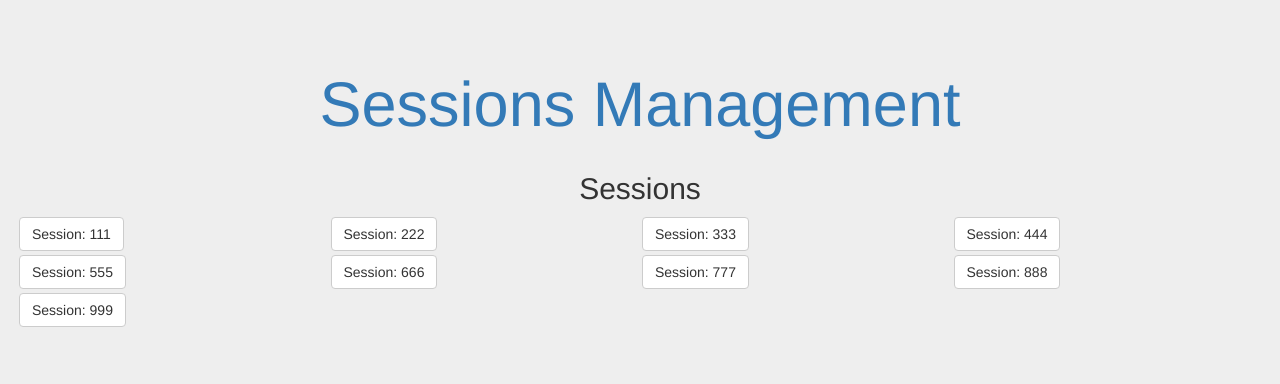
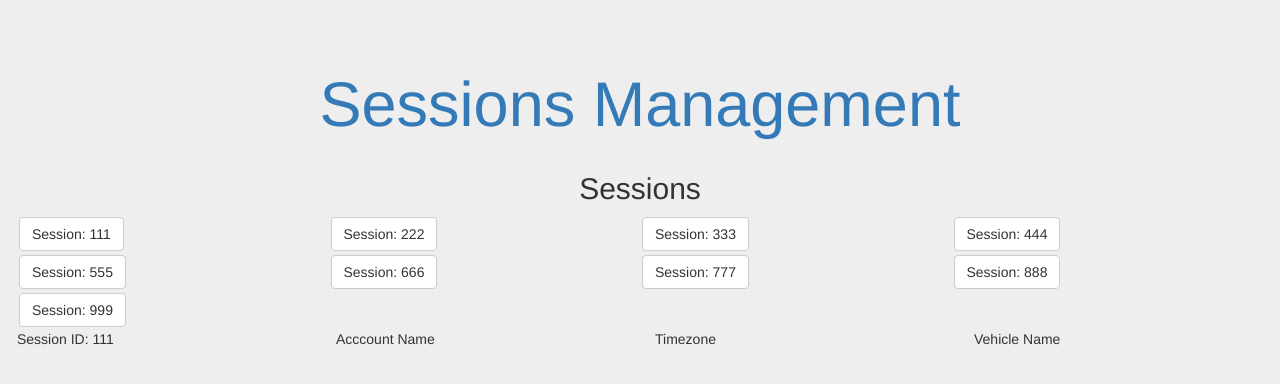
Before and after one commit to hankgalt/edfchallenge, a React app: page /sessions/111 in a window 1280 px wide. Shown: the top 384 px of the page. Built offline with nearby package versions, Linux system fonts and the light colour scheme.

Commit message:
Adds session details component, adds react-chartjs-2 npm package for charts, updates sessions component for session detail routing

```diff
--- a/package.json
+++ b/package.json
@@ -32,8 +32,9 @@
   },
   "dependencies": {
     "react": "17.0.2",
+    "react-chartjs-2": "3.0.4",
     "react-dom": "17.0.2",
-    "react-final-form": "^6.5.3",
+    "react-final-form": "6.5.3",
     "react-router-dom": "5.2.0"
   }
 }
--- a/src/components/App.jsx
+++ b/src/components/App.jsx
@@ -30,7 +30,7 @@ class App extends React.Component {
             <div className="jumbotron">
                 <div className="container-fluid" style={bodyStyle}>
                     <Router history={history}>
-                        <Link className="nav-link" to="/">
+                        <Link to="/">
                             <div className="row" style={headerStyle}>
                                 <h1 className="align-middle text-center">{'Sessions Management'}</h1>
                             </div>
--- /dev/null
+++ b/src/components/Detail.jsx
@@ -0,0 +1,33 @@
+import React from 'react';
+
+class Detail extends React.Component {
+    constructor(props) {
+        super(props);
+        console.log("Detail.constructor() - props: ", props);
+        this.state = {item: null};
+    }
+
+    componentDidMount() {
+        console.log("Detail.componentDidMount() - props: ", this.props.match.params);
+    }
+
+    render() {
+        const { item } = this.props.match.params;
+        if (item === '') {
+            return null;
+        }
+
+        return(
+            <div className="row">
+                <div className="row">
+                    <div className="col-xs-4 col-md-3">{`Session ID: ${item}`}</div>
+                    <div className="col-xs-4 col-md-3">{'Acccount Name'}</div>
+                    <div className="col-xs-4 col-md-3">{'Timezone'}</div>
+                    <div className="col-xs-4 col-md-3">{'Vehicle Name'}</div>
+                </div>
+            </div>
+        );
+    }
+}
+
+export default Detail;
--- a/src/pages/Sessions.jsx
+++ b/src/pages/Sessions.jsx
@@ -1,4 +1,7 @@
 import React from 'react';
+import { Route, Switch, Link } from 'react-router-dom';
+
+import Detail from '../components/Detail';
 
 const fetchSessions = () => {
     return Promise.resolve([111, 222, 333, 444, 555, 666, 777, 888, 999]);
@@ -22,6 +25,11 @@ class Sessions extends React.Component {
         this.state = {};
     }
 
+    itemSelected(item) {
+        console.log("Sessions.itemSelected() - selected item: ", item);
+        this.setState({ selected: item })
+    }
+
     componentDidMount() {
         fetchSessions().then(result => {
             this.setState({ error: null, items: result })
@@ -41,9 +49,13 @@ class Sessions extends React.Component {
         let items = []
         this.state.items.forEach((item, idx) => {
             items.push(
-                <div key={`${idx}-${item}`} className="col-xs-4 col-md-3" style={sessionCardStyle}>
-                    <button className="btn btn-default" type="submit">{`Session: ${item}`}</button>
-                </div>
+                <Link key={`${idx}-${item}`} to={`/sessions/${item}`}>
+                    <div key={`${idx}-${item}`} className="col-xs-4 col-md-3" style={sessionCardStyle}>
+                        <button className="btn btn-default" type="submit" onClick={()=>this.itemSelected(item)}>
+                            {`Session: ${item}`}
+                        </button>
+                    </div>
+                </Link>
             )
         });
 
@@ -57,6 +69,9 @@ class Sessions extends React.Component {
             <div className="container-fluid">
                 <h2 className="align-middle text-center">{`Sessions`}</h2>
                 {this.renderSessions()}
+                <Switch>
+                    <Route exact path="/sessions/:item" render={(props) => <Detail {...props} /> } />
+                </Switch>
             </div>
         );
     }
```
Also changed, not shown: 1 other file (tests, documents, lock files or other folders).
